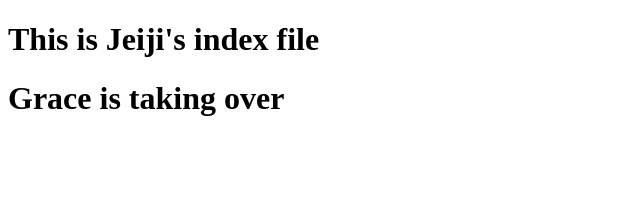
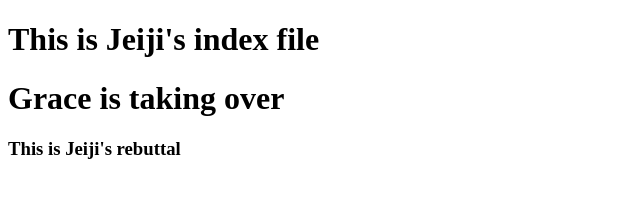
Before and after one commit to Jeiji/hello_github, a plain HTML site: page index.html in a window 1280 px wide. Shown: the whole page, without its empty margins (0-640 px from the left). Drawn offline with Linux system fonts and the light colour scheme.

Commit message:
Adding rebut

```diff
--- a/index.html
+++ b/index.html
@@ -7,5 +7,6 @@
   <body>
     <h1>This is Jeiji's index file</h1>
     <h1>Grace is taking over</h1>
+    <h3>This is Jeiji's rebuttal</h3>
   </body>
 </html>
```
